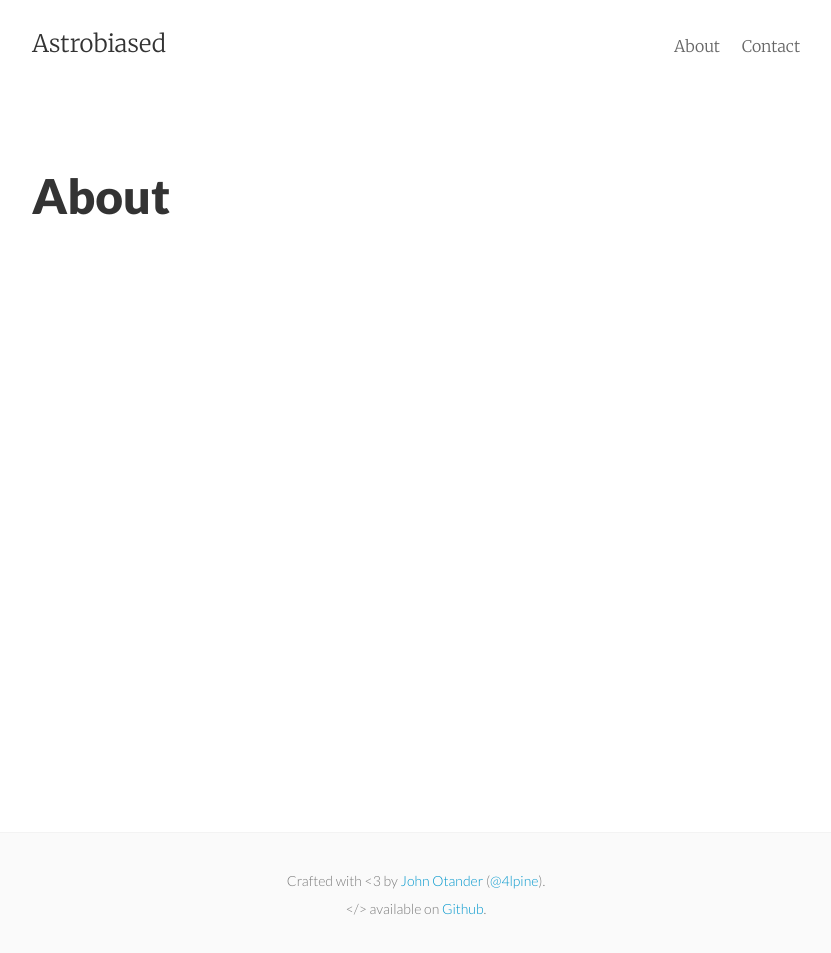
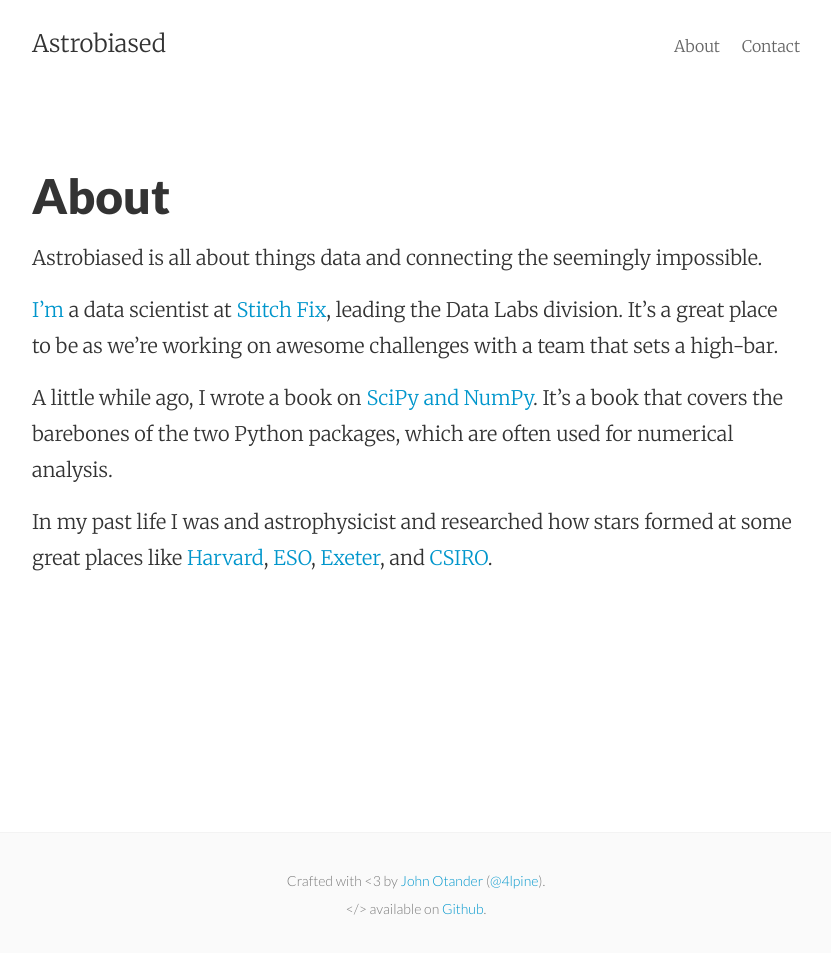
Before and after one commit to ebressert/ebressert.github.io, a Jekyll site: the page built from about.md, in a window 1280 px wide. Shown: the whole page, without its empty margins (224-1055 px from the left). Built offline with Jekyll 4.4.1, drawn with Linux system fonts in a browser that asks for light colours.

Commit message:
Updated about page

```diff
--- a/about.md
+++ b/about.md
@@ -3,3 +3,19 @@ layout: page
 title: About
 permalink: /about/
 ---
+
+Astrobiased is all about things data and connecting the seemingly impossible.
+
+[I'm](https://twitter.com/astrobiased) a data scientist at
+[Stitch Fix](http://technology.stitchfix.com/), leading the Data Labs division.
+It's a great place to be as we're working on awesome challenges with a team
+that sets a high-bar.
+
+A little while ago, I wrote a book on [SciPy and NumPy](http://shop.oreilly.com/product/0636920020219.do).
+It's a book that covers the barebones of the two Python packages, which are
+often used for numerical analysis.
+
+In my past life I was and astrophysicist and researched how stars formed at
+some great places like [Harvard](http://www.cfa.harvard.edu/),
+[ESO](http://www.eso.org/public/), [Exeter](http://www.exeter.ac.uk/),
+and [CSIRO](http://www.csiro.au/).
```
Also changed, not shown: 1 other file.
